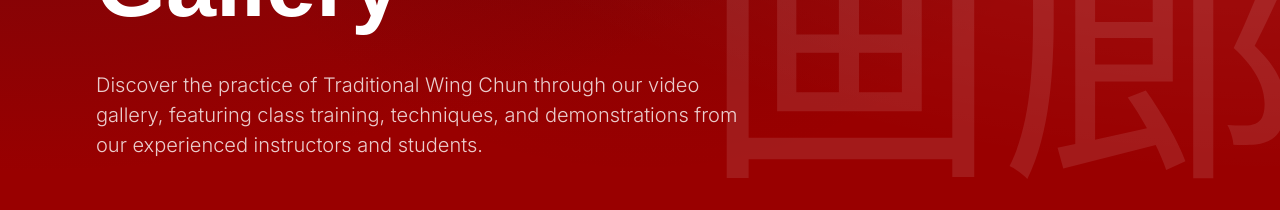
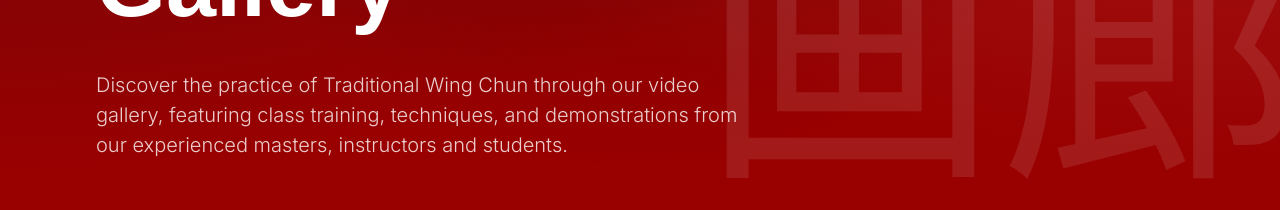
Before and after one commit to JTAOCBKYN/wingchun, a Next.js app: page /gallery in a window 1280 px wide. Shown: the part 250-460 px from the top of the page. Built offline with nearby package versions, Linux system fonts and the light colour scheme; a web font is replaced by a local one.

Commit message:
Update Hero.js

```diff
--- a/src/components/page/gallery/Hero.js
+++ b/src/components/page/gallery/Hero.js
@@ -5,7 +5,7 @@ const Hero = () => {
         <div className="container mx-auto h-full flex justify-start items-center">
           <div className="wrapper flex flex-col gap-[40px]">
             <h1 className="text-[50px] lg:text-[90px] leading-none text-white font-bold">Gallery</h1>
-            <p className="text-white/80 text-[20px] font-light text-left lg:max-w-[60%]">Discover the practice of Traditional Wing Chun through our video gallery, featuring class training, techniques, and demonstrations from our experienced instructors and students.</p>
+            <p className="text-white/80 text-[20px] font-light text-left lg:max-w-[60%]">Discover the practice of Traditional Wing Chun through our video gallery, featuring class training, techniques, and demonstrations from our experienced masters, instructors and students.</p>
           </div>
         </div>
         <div className="overlay absolute top-1/2 translate-y-[-50%] right-[-20px]">
```
